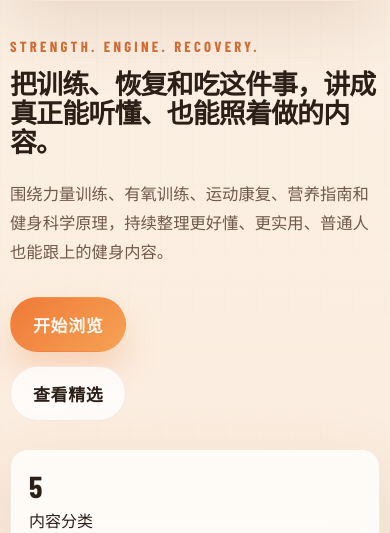
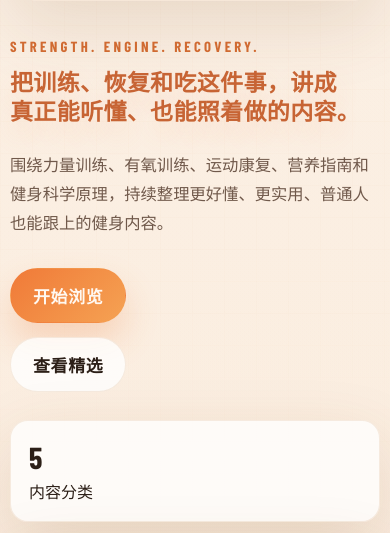
Before and after one commit to xiaoyifree/xiaoyifree, a plain HTML site: page index.html in a window 390 px wide. Shown: the part 135-668 px from the top of the page. Drawn offline with nearby package versions, Linux system fonts and the light colour scheme; a web font is replaced by a local one.

Commit message:
Add files via upload

```diff
--- a/styles.css
+++ b/styles.css
@@ -182,10 +182,16 @@ input {
 }
 
 .hero h1 {
-  max-width: 12.6ch;
-  font-size: clamp(1.34rem, 2.62vw, 2.18rem);
-  line-height: 1.02;
-  text-transform: uppercase;
+  max-width: 17ch;
+  font-family: "IBM Plex Sans SC", "PingFang SC", "Hiragino Sans GB", "Microsoft YaHei", sans-serif;
+  font-size: clamp(1.42rem, 2.78vw, 2.34rem);
+  font-weight: 700;
+  line-height: 1.2;
+  letter-spacing: 0.01em;
+  color: #c76434;
+  text-transform: none;
+  text-wrap: balance;
+  text-shadow: 0 12px 28px rgba(245, 146, 84, 0.16);
 }
 
 .hero-text,
@@ -1542,8 +1548,9 @@ body.is-ready .hero-stage > *:nth-child(3) {
 
   .hero h1 {
     max-width: 100%;
-    font-size: clamp(1.18rem, 6.9vw, 1.82rem);
-    line-height: 1.08;
+    font-size: clamp(1.24rem, 5.9vw, 1.72rem);
+    line-height: 1.26;
+    letter-spacing: 0.015em;
   }
 
   .hero-actions {
```
